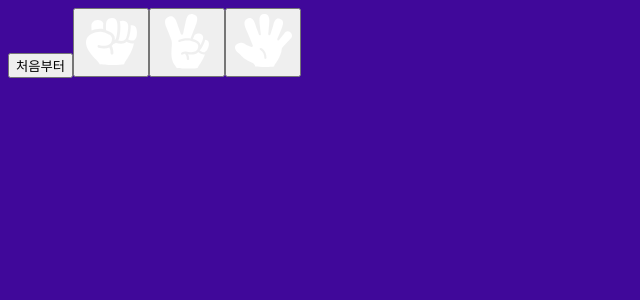
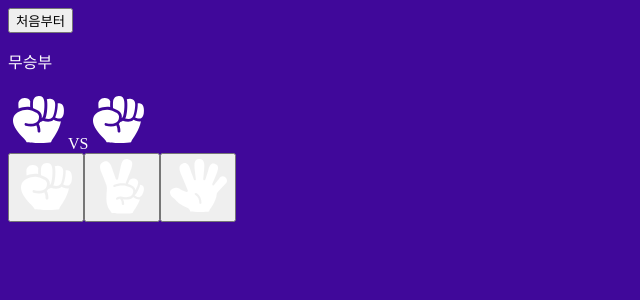
Before and after one commit to PJW980921/rock-scissor-paper, a React (Create React App) app: page / in a window 1280 px wide. Shown: the top 300 px of the page, without its empty margins (0-640 px from the left). Built offline with nearby package versions, Linux system fonts and the light colour scheme.

Commit message:
feat : 패고르기 기능 구현

```diff
--- a/src/component/App.jsx
+++ b/src/component/App.jsx
@@ -1,15 +1,45 @@
+import Button from './Button';
 import HandButton from './HandButton';
-import Button from './Button';
+import HandIcon from './HandIcon';
+import { compareHand, generateRandomHand } from './utils';
+import React, { useState } from 'react';
+
+function getResult(me, other) {
+  const comparison = compareHand(me, other);
+  if (comparison > 0) return '승리';
+  if (comparison < 0) return '패배';
+  return '무승부';
+}
 
 function App() {
-  const handleClick = (value) => console.log(value);
-  const handleClearClick = () => console.log('처음부터');
+const [hand , setHand] = useState('rock');
+const [otherHand , setOtherHand] = useState('rock');
+
+  const handleButtonClick = (nextHand) => {
+    const nextOtherHand = generateRandomHand();
+    setHand(nextHand);
+    setOtherHand(nextOtherHand);
+  };
+
+  const handleClearClick = () => {
+    setHand('rock');
+    setOtherHand('rock');
+  };
+
   return (
     <div>
       <Button onClick={handleClearClick}>처음부터</Button>
-      <HandButton value="rock" onClick={handleClick} />
-      <HandButton value="scissor" onClick={handleClick} />
-      <HandButton value="paper" onClick={handleClick} />
+      <p>{getResult(hand, otherHand)}</p>
+      <div>
+        <HandIcon value={hand} />
+        VS
+        <HandIcon value={otherHand} />
+      </div>
+      <div>
+        <HandButton value="rock" onClick={handleButtonClick} />
+        <HandButton value="scissor" onClick={handleButtonClick} />
+        <HandButton value="paper" onClick={handleButtonClick} />
+      </div>
     </div>
   );
 }
--- /dev/null
+++ b/src/component/utils.jsx
@@ -0,0 +1,22 @@
+const HANDS = ['rock', 'scissor' , 'paper'];
+
+const WINS = {
+  rock : 'scissor',
+  scissor : 'paper',
+  paper : 'rock',
+};
+
+export function compareHand(a,b) {
+  if (WINS[a] === b) return 1;
+  if (WINS[b] === a) return -1;
+  return 0;
+}
+
+function random(n){
+ return Math.floor(Math.random() * n);
+}
+
+export function generateRandomHand(){
+  const idx = random(HANDS.length);
+  return HANDS[idx];
+}
```
